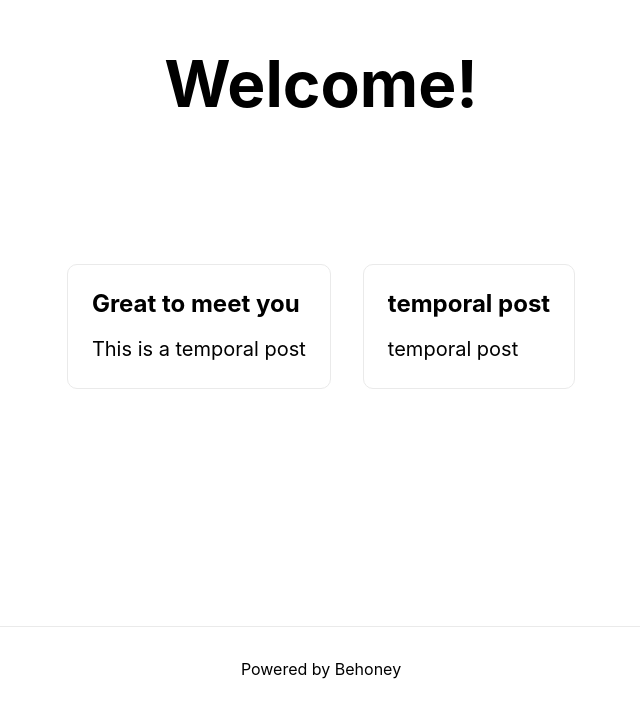
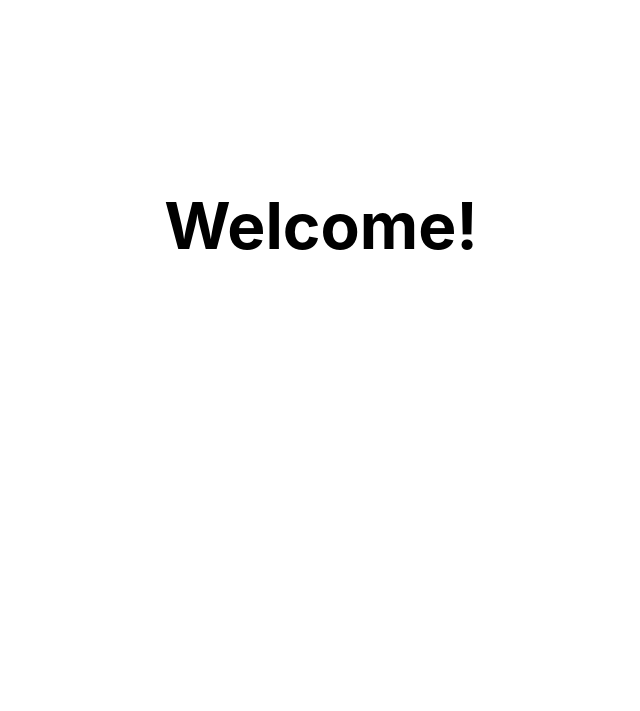
Before and after one commit to behoney/behoney.github.io, a Next.js app: page / in a window 1280 px wide. Shown: the part 174-885 px from the top of the page, without its empty margins (319-959 px from the left). After the commit the page ends 800 px from the top, so only its background shows below. Built offline with nearby package versions, Linux system fonts and the light colour scheme.

Commit message:
[init] remove dummy samples

```diff
--- a/pages/index.js
+++ b/pages/index.js
@@ -6,33 +6,14 @@ export default function Home({ postsData }) {
   return (
     <div className={styles.container}>
       <Head>
-        <title>behoney</title>
-        <meta name="description" content="Generated by create next app" />
+        <title>be.honey</title>
+        <meta name="description" content="behoney, kim" />
         <link rel="icon" href="/favicon.ico" />
       </Head>
 
       <main className={styles.main}>
         <h1 className={styles.title}>Welcome!</h1>
-
-        <p className={styles.description}></p>
-
-        <div className={styles.grid}>
-          {postsData.map((metadata) => {
-            return (
-              <a
-                key={metadata.id}
-                href={`/blog/${metadata.id}`}
-                className={styles.card}
-              >
-                <h2>{metadata.title}</h2>
-                <p>{metadata.description}</p>
-              </a>
-            );
-          })}
-        </div>
       </main>
-
-      <footer className={styles.footer}>Powered by Behoney</footer>
     </div>
   );
 }
```
